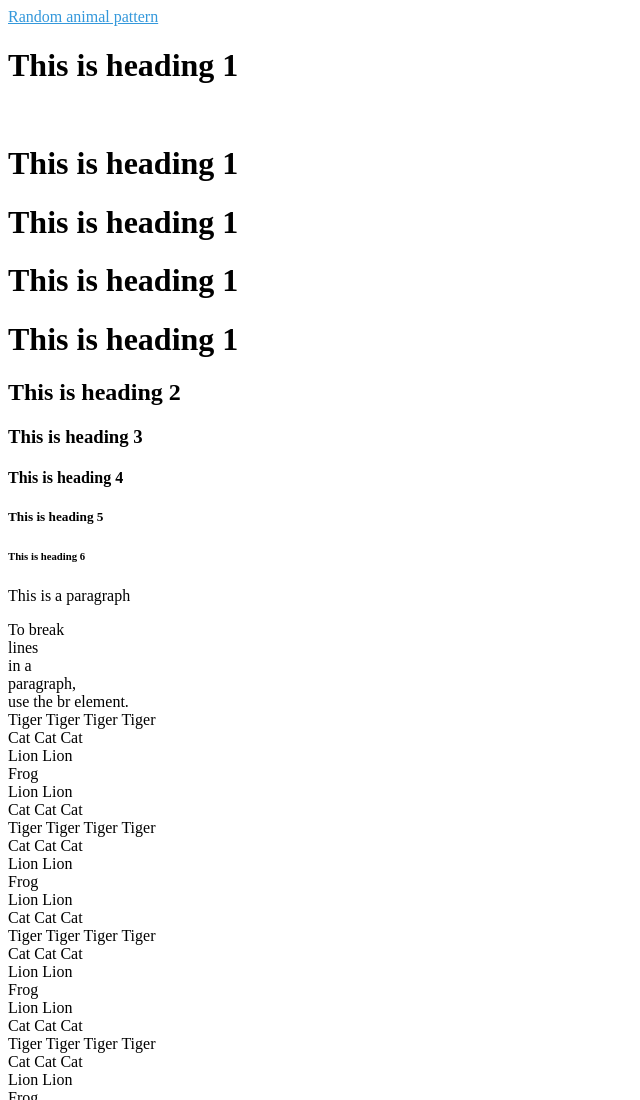
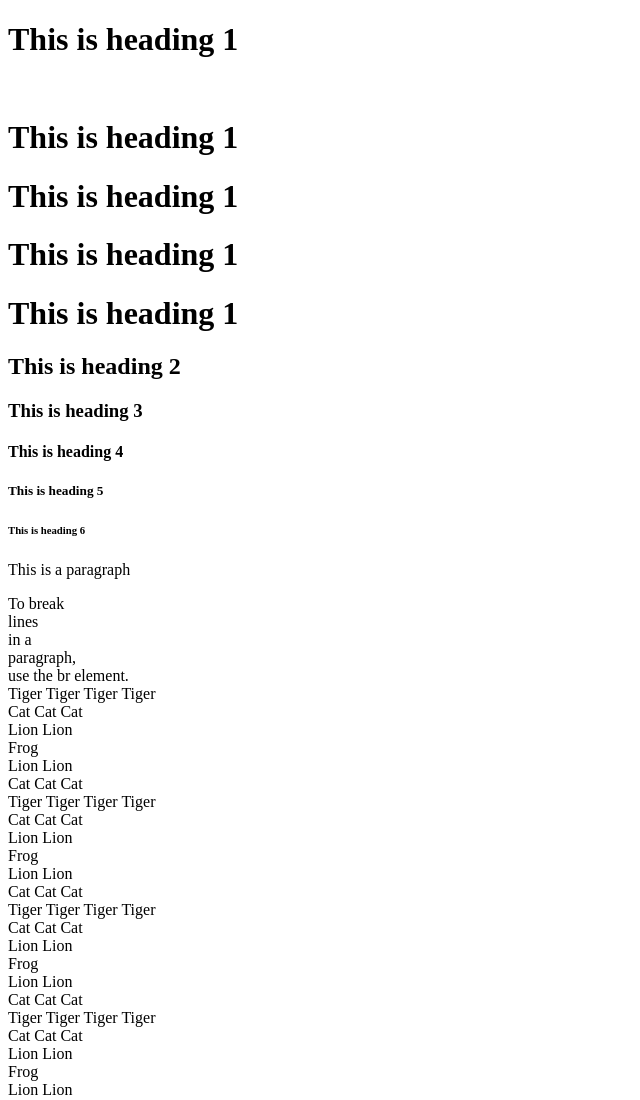
Before and after one commit to KyraBaron/projects, a plain HTML site: page index (2).html in a window 1280 px wide. Shown: the top 1100 px of the page, without its empty margins (0-640 px from the left). Drawn offline with Linux system fonts and the light colour scheme.

Commit message:
Update index (2).html

```diff
--- a/index (2).html
+++ b/index (2).html
@@ -16,7 +16,7 @@
     padding: 10px;
   }
   </style>
-<a href="file:///C:/Users/kyrab/OneDrive/Desktop/New%20folder/graphic%20design/index%20(2).html"style="color:#3498DB;">Random animal pattern</a><br>
+
   <body>
     <h1>This is heading 1</h1><br><h1>This is heading 1</h1>
     <h1>This is heading 1</h1>
```
